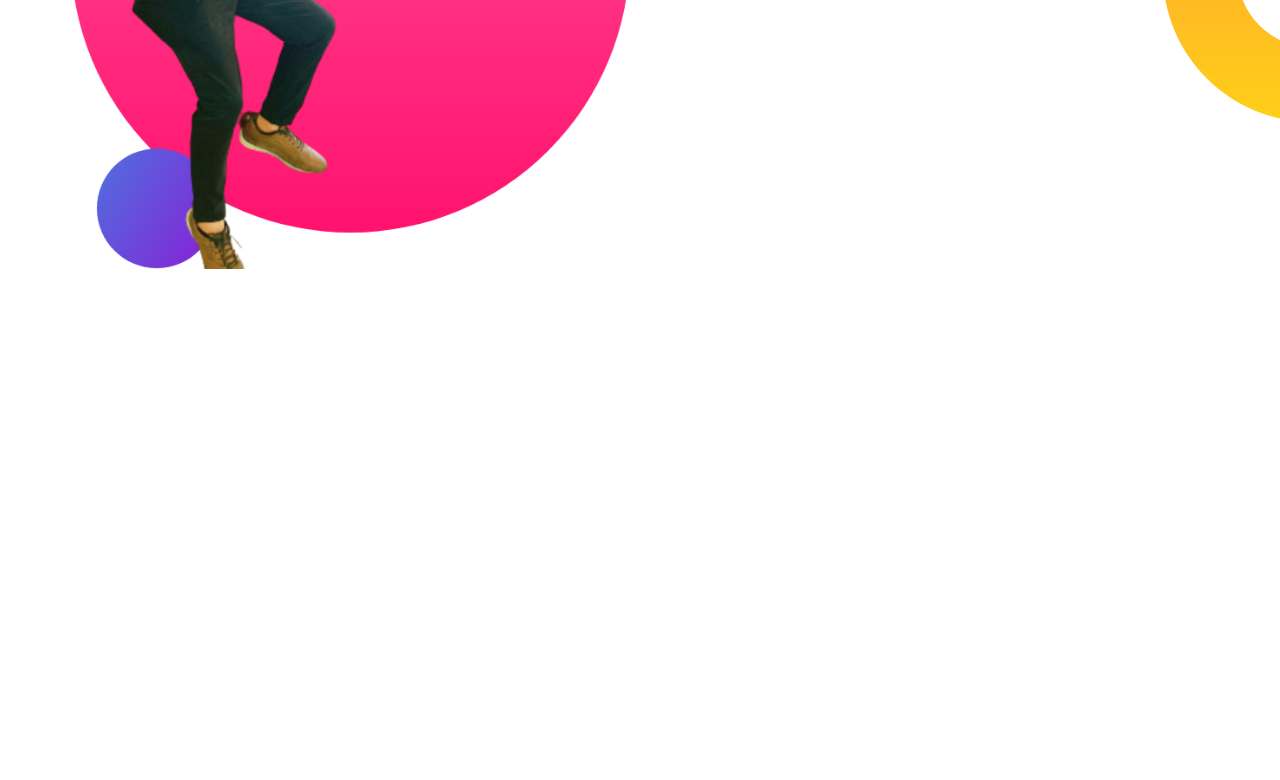
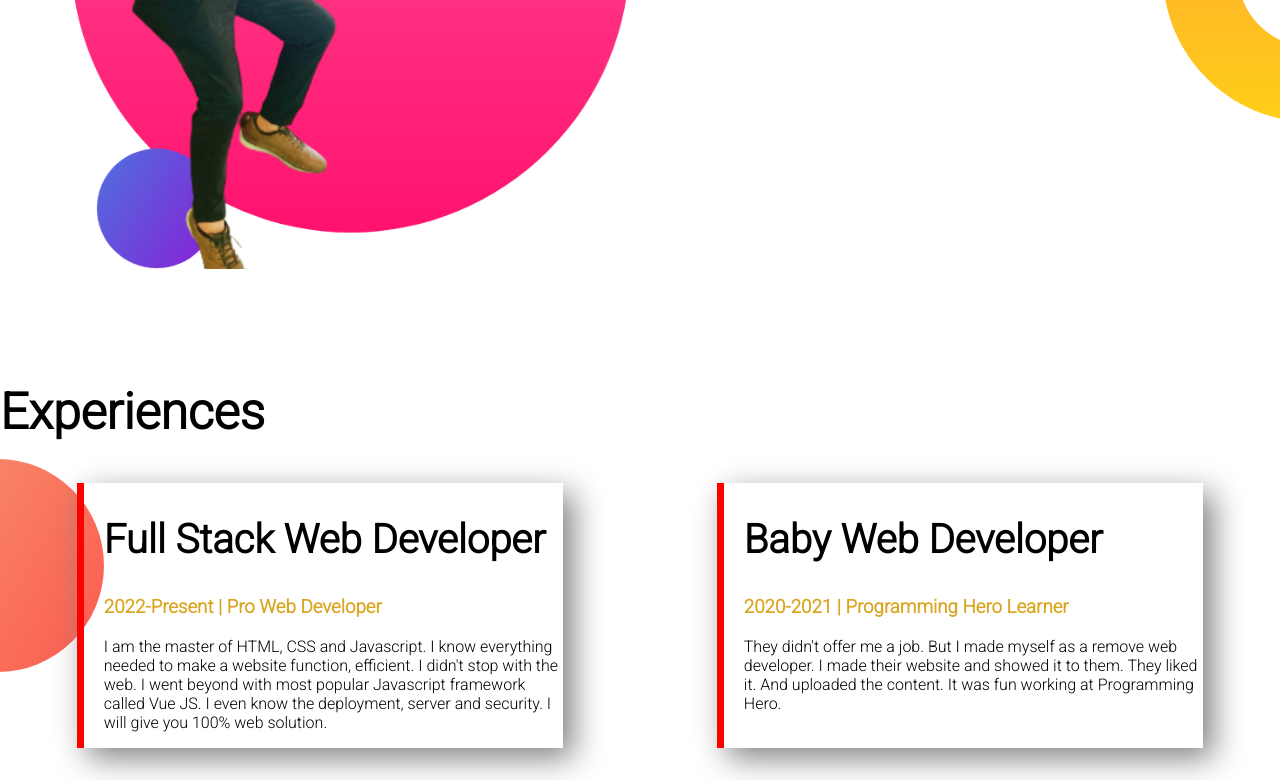
Before and after one commit to arifhossen2424/self-practice, a plain HTML site: page index.html in a window 1280 px wide. Shown: the part 1076-1856 px from the top of the page. Before the commit the page ends 1459 px from the top, so only its background shows below. Drawn offline with Linux system fonts and the light colour scheme.

Commit message:
imageadded

```diff
--- a/index.html
+++ b/index.html
@@ -10,9 +10,9 @@
     <link href="https://fonts.googleapis.com/css2?family=Roboto:wght@300&display=swap" rel="stylesheet">
     <link rel="stylesheet" href="style.css">
     </head>
-    <body>
 
-   <section class="top-banner">
+<body>
+   <section class="top-banner flexible-container">
      <div class="half-width">
         <h1>Welcome To </h1>
         <h1><span class="heading-color">Arif Hossen's</span> World</h1>
@@ -25,7 +25,7 @@
         <img src="Images/my-bg.png" alt="">
     </div>
    </section>
-   <section class="dream-big">
+   <section class="dream-big flexible-container">
     <div class="half-width">
         <img src="images/my-bg2.png" alt="">
     </div>
@@ -39,5 +39,25 @@
 
    </section>
 
+   <section class="experience-area">
+    <h1>Experiences</h1>
+    <div class="flexible-container">
+        <div class="experience-item">
+            <h2>Full Stack Web Developer</h2>
+            <h3 class="heading-color">2022-Present | Pro Web Developer</h3>
+            <p>
+                I am the master of HTML, CSS and Javascript. I know everything needed to make a website function, efficient. I didn't stop with the web. I went beyond with most popular Javascript framework called Vue JS. I even know the deployment, server and security. I will give you 100% web solution.
+            </p>
+        </div>
+
+        <div class="experience-item">
+            <h2>Baby Web Developer</h2>
+            <h3 class="heading-color">2020-2021 | Programming Hero Learner</h3>
+            <p>
+                They didn't offer me a job. But I made myself as a remove web developer. I made their website and showed it to them. They liked it. And uploaded the content. It was fun working at Programming Hero.
+            </p>
+        </div>
+    </div>
+   </section>
 </body>
 </html>
--- a/style.css
+++ b/style.css
@@ -8,7 +8,7 @@ h1{
 .heading-color{
     color: goldenrod;
 }
-section{
+.flexible-container{
     display: flex;
     margin-bottom: 100px;
 }
@@ -36,3 +36,21 @@ width: 100%;
     background-repeat: no-repeat;
     background-position: right;
 }
+.experience-item{
+    box-shadow: 10px 10px 30px gray;
+    margin-right: 6%;
+    margin-left: 6%;
+    width: 40%;
+    padding-left: 20px;
+    border-left: 7px solid red;
+}
+h2{
+    font-size: 40px;
+}
+.experience-area{background-image: url(images/exp-bg.png);
+background-repeat: no-repeat;
+background-position: left;
+}
+#full-stack{
+    border-left: 7px solid yellowgreen ;
+}
```
